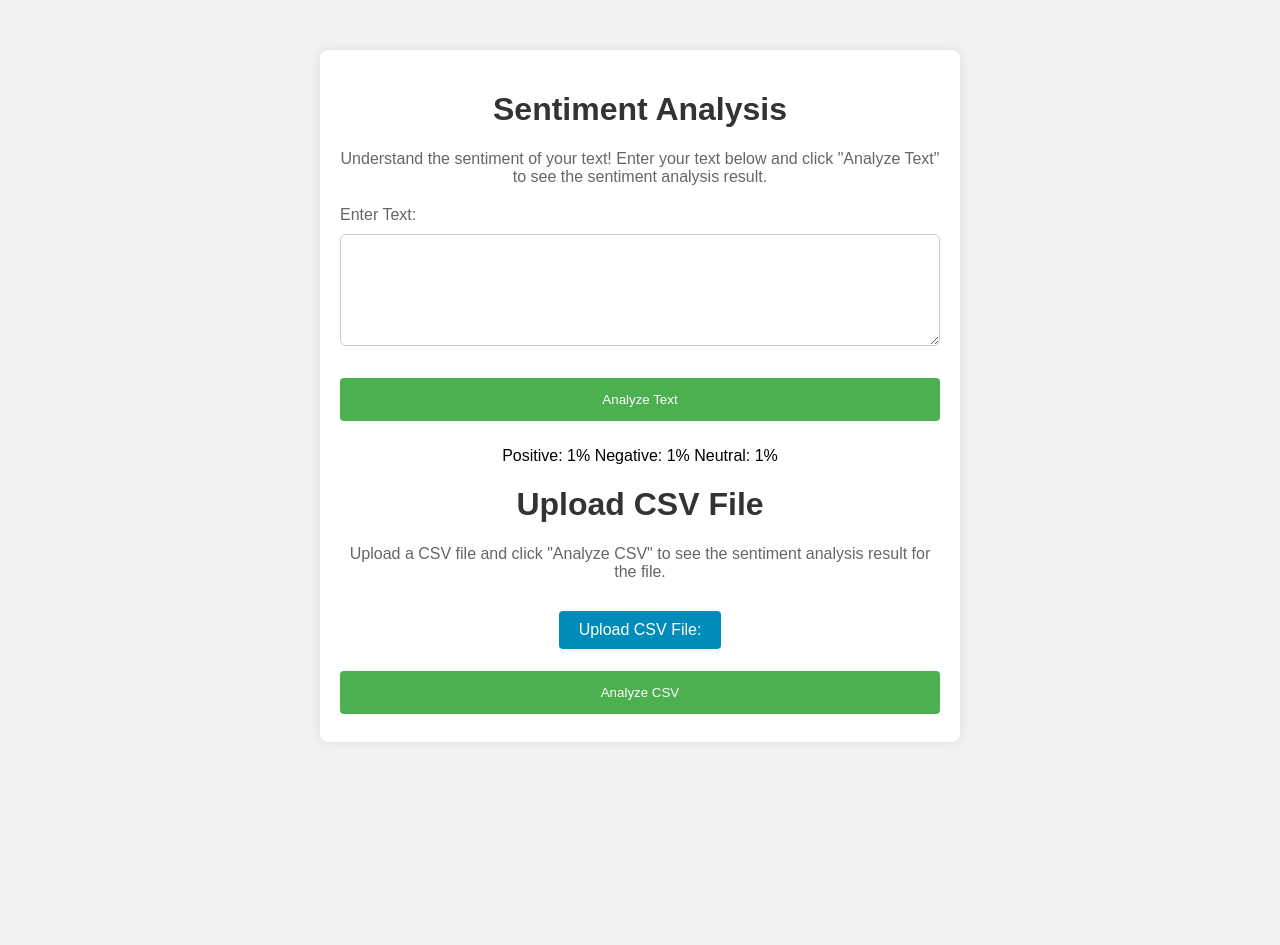
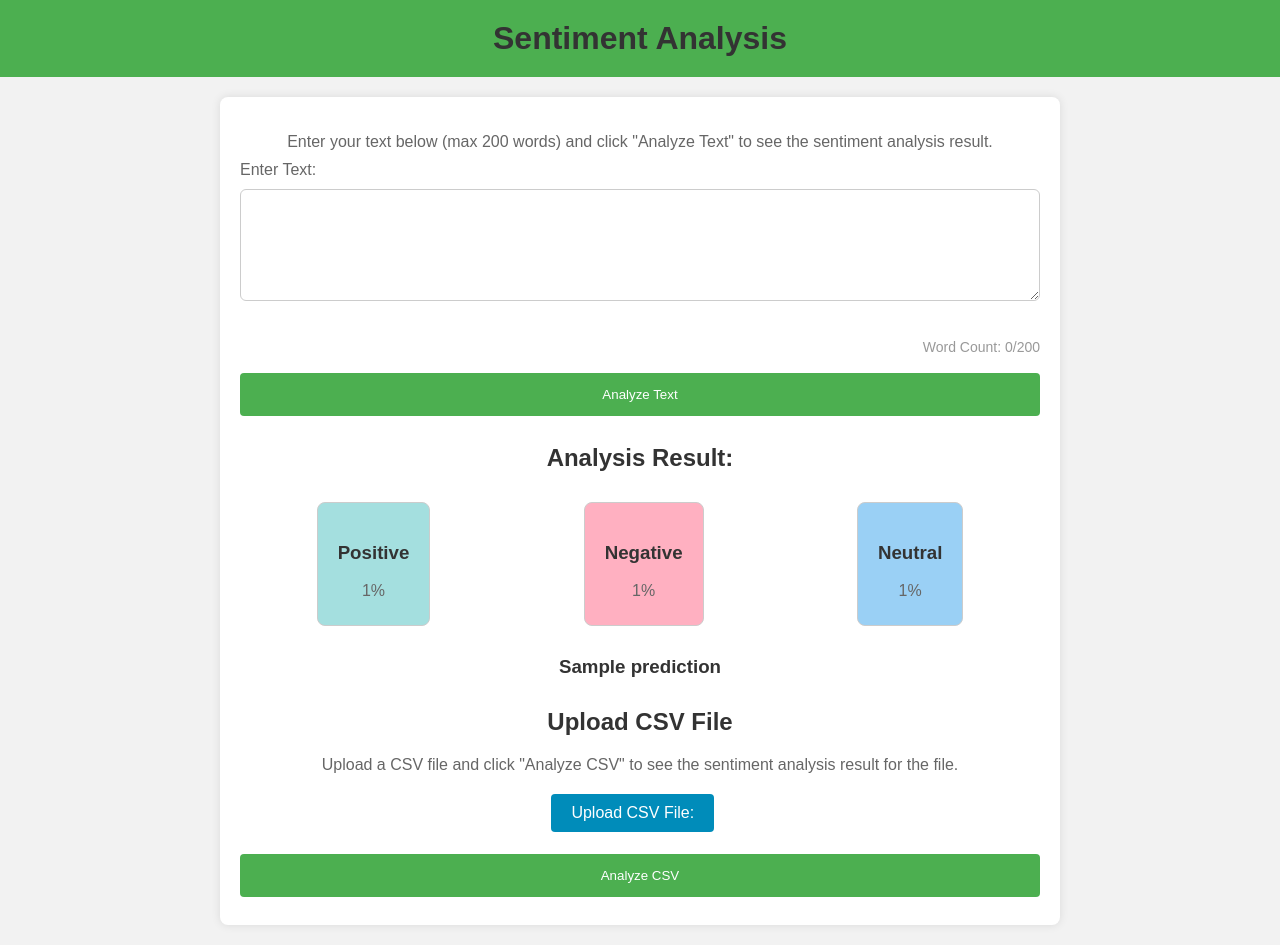
Before and after one commit to Dhanu1121/Project-Sentimental-analysis, a Flask app: template SentimentalAnalysisApp/templates/index.html in a window 1280 px wide. Before the commit the page ends 742 px from the top, so only its background shows below. Run offline with Flask 3, Linux system fonts and the light colour scheme; the template is opened without the code that fills it: most values are stand-ins (such as "Sample title", 1, 10 or a date in 2020); parts of the project's set-up code (start-up, migrations or seed data) failed here and were passed over.

Commit message:
UI updated

```diff
--- a/SentimentalAnalysisApp/static/styles.css
+++ b/SentimentalAnalysisApp/static/styles.css
@@ -5,28 +5,42 @@ body {
     margin: 0;
     padding: 0;
 }
+.header {
+    background-color: #4CAF50;
+    color: white;
+    padding: 20px;
+    margin-bottom: 20px;
+}
+
+.header h1 {
+    margin: 0;
+}
+
 .container {
-    max-width: 600px;
-    margin: 0 auto;
+    max-width: 1300px;
+    margin: auto;
     padding: 20px;
     background-color: #fff;
     border-radius: 8px;
     box-shadow: 0 0 10px rgba(0, 0, 0, 0.1);
-    margin-top: 50px;
 }
+
 h1 {
     color: #333;
 }
+
 p {
     color: #666;
     margin-bottom: 20px;
 }
+
 label {
     display: block;
     margin-bottom: 10px;
     color: #666;
     text-align: left;
 }
+
 textarea {
     width: 100%;
     padding: 10px;
@@ -35,6 +49,13 @@ textarea {
     margin-bottom: 20px;
     box-sizing: border-box;
 }
+
+.word-count {
+    color: #999;
+    font-size: 14px;
+    text-align: right;
+}
+
 button {
     background-color: #4CAF50;
     color: white;
@@ -45,43 +66,67 @@ button {
     cursor: pointer;
     width: 100%;
 }
+
 button:hover {
     background-color: #45a049;
 }
+
 .result {
     margin-top: 20px;
 }
+.result-row {
+    display: flex;
+    justify-content: space-around;
+    margin-bottom: 10px;
+}
 
-/* Additional CSS for styling the file input */
+.result-message {
+    margin-top: 10px;
+    padding: 10px;
+    border-radius: 4px;
+}
+
+.result-message h3 {
+    margin: 0;
+}
+.result-box {
+    border: 1px solid #ccc;
+    border-radius: 8px;
+    padding: 10px;
+    margin-top: 10px;
+}
+.positive {
+    background-color: #d4edda;
+    color: #155724;
+}
+
+.negative {
+    background-color: #f8d7da;
+    color: #721c24;
+}
+
+.neutral {
+    background-color: #cce5ff;
+    color: #004085;
+}
+
 .file-input-container {
     position: relative;
     overflow: hidden;
     display: inline-block;
-    margin-top: 10px;
+    margin-top: 20px;
 }
 
-.file-input-container input[type=file] {
-    position: absolute;
-    font-size: 100px;
-    opacity: 0;
-    right: 0;
-    top: 0;
+.file-name {
+    display: inline-block;
+    margin-left: 10px;
+    font-size: 14px;
+    color: #666;
 }
+.EnterText{
+    align-items: center;
 
-.file-input-container label {
-    background-color: #008CBA;
-    color: white;
-    padding: 10px 20px;
-    border-radius: 4px;
-    cursor: pointer;
-    display: inline-block;
 }
-
-.file-input-container label:hover {
-    background-color: #45a049;
+.result p {
+    margin: 5px 0;
 }
-
-/* Style the file name display */
-.file-name {
-    margin-left: 10px;
-}
--- a/SentimentalAnalysisApp/templates/index.html
+++ b/SentimentalAnalysisApp/templates/index.html
@@ -5,50 +5,159 @@
     <meta name="viewport" content="width=device-width, initial-scale=1.0">
     <link rel="stylesheet" href="{{ url_for('static', filename='styles.css') }}">
     <title>Sentiment Analysis</title>
+    <style>
+        body {
+            font-family: Arial, sans-serif;
+            background-color: #f2f2f2;
+            margin: 0;
+            padding: 0;
+        }
+        .header {
+            background-color: #4CAF50;
+            color: white;
+            text-align: center;
+            padding: 20px 0;
+        }
+        .container {
+            max-width: 800px;
+            margin: 20px auto;
+            background-color: #fff;
+            padding: 20px;
+            border-radius: 8px;
+            box-shadow: 0 0 10px rgba(0, 0, 0, 0.1);
+        }
+        h1, h2, h3 {
+            color: #333;
+            text-align: center;
+        }
+        p, label {
+            color: #666;
+            margin-bottom: 10px;
+        }
+        textarea {
+            width: 100%;
+            padding: 10px;
+            border: 1px solid #ccc;
+            border-radius: 6px;
+            margin-bottom: 20px;
+            box-sizing: border-box;
+        }
+        button {
+            background-color: #4CAF50;
+            color: white;
+            padding: 14px 20px;
+            margin: 8px 0;
+            border: none;
+            border-radius: 4px;
+            cursor: pointer;
+            width: 100%;
+        }
+        button:hover {
+            background-color: #45a049;
+        }
+        .result {
+            margin-top: 20px;
+        }
+        .result-box {
+            padding: 20px;
+            border-radius: 8px;
+            margin-bottom: 10px;
+            text-align: center;
+        }
+        .positive {
+            background-color: rgba(75, 192, 192, 0.5);
+        }
+        .negative {
+            background-color: rgba(255, 99, 132, 0.5);
+        }
+        .neutral {
+            background-color: rgba(54, 162, 235, 0.5);
+        }
+        .file-input-container {
+            position: relative;
+            overflow: hidden;
+            display: inline-block;
+            margin-top: 10px;
+        }
+        .file-input-container input[type=file] {
+            position: absolute;
+            font-size: 100px;
+            opacity: 0;
+            right: 0;
+            top: 0;
+        }
+        .file-input-container label {
+            background-color: #008CBA;
+            color: white;
+            padding: 10px 20px;
+            border-radius: 4px;
+            cursor: pointer;
+            display: inline-block;
+        }
+        .file-input-container label:hover {
+            background-color: #45a049;
+        }
+        .file-name {
+            margin-left: 10px;
+        }
+    </style>
 </head>
 <body>
+    <header class="header">
+        <h1>Sentiment Analysis</h1>
+    </header>
     <div class="container">
-        <h1>Sentiment Analysis</h1>
-        <p>Understand the sentiment of your text! Enter your text below and click "Analyze Text" to see the sentiment analysis result.</p>
+        <p>Enter your text below (max 200 words) and click "Analyze Text" to see the sentiment analysis result.</p>
         <form method="post" action="/predict_text">
             <label for="text">Enter Text:</label>
-            <textarea id="text" name="text" rows="6" cols="100" required>{{ request.form.text if request else '' }}</textarea>
-            <br>
+            <textarea id="text" name="text" rows="6" required>{{ request.form.text if request else '' }}</textarea>
+            <p class="word-count">Word Count: <span id="word-count">0</span>/200</p>
             <button type="submit">Analyze Text</button>
         </form>
-        <br>
-        Positive: {{ positive_percentage }}%
-        Negative: {{ negative_percentage }}%
-        Neutral: {{ neutral_percentage }}%
-        {% if prediction == "Negative" %}
-        <div class="result" style="color: red;">
-            <h2>Analysis Result: {{ prediction }}</h2>
+        <div class="result">
+            {% if prediction %}
+                <h2>Analysis Result:</h2>
+                <div class="result-row">
+                    <div class="result-box positive">
+                        <h3>Positive</h3>
+                        <p>{{ positive_percentage }}%</p>
+                    </div>
+                    <div class="result-box negative">
+                        <h3>Negative</h3>
+                        <p>{{ negative_percentage }}%</p>
+                    </div>
+                    <div class="result-box neutral">
+                        <h3>Neutral</h3>
+                        <p>{{ neutral_percentage }}%</p>
+                    </div>
+                </div>
+                <div class="result-message {{ prediction|lower }}">
+                    <h3>{{ prediction }}</h3>
+                </div>
+            {% endif %}
         </div>
-        {% endif %}
-
-        {% if prediction == "Positive" %}
-        <div class="result" style="color: green;">
-            <h2>Analysis Result: {{ prediction }}</h2>
-        </div>
-
-        {% endif %}
-
-        {% if prediction == "Neutral" %}
-        <div class="result" style="color: blue;">
-            <h2>Analysis Result: {{ prediction }}</h2>
-        </div>
-
-        {% endif %}
-        <h1>Upload CSV File</h1>
+        <h2>Upload CSV File</h2>
         <p>Upload a CSV file and click "Analyze CSV" to see the sentiment analysis result for the file.</p>
         <form method="post" action="/predict_csv" enctype="multipart/form-data">
             <div class="file-input-container">
                 <label for="file">Upload CSV File:</label>
-                <input type="file" id="file" name="file" accept=".csv">
+                <input type="file" id="file" name="file" accept=".csv" onchange="showFileName()">
+                <span id="file-name" class="file-name"></span>
             </div>
-            <br>
             <button type="submit">Analyze CSV</button>
         </form>
     </div>
+
+    <script>
+        function showFileName() {
+            var fileName = document.getElementById('file').files[0].name;
+            document.getElementById('file-name').innerText = fileName + ' uploaded!';
+        }
+
+        document.getElementById('text').addEventListener('input', function() {
+            var wordCount = this.value.trim().split(/\s+/).length;
+            document.getElementById('word-count').innerText = wordCount;
+        });
+    </script>
 </body>
 </html>
```
Also changed, not shown: SentimentalAnalysisApp/templates/csv_result.html (+29 -6 lines).
